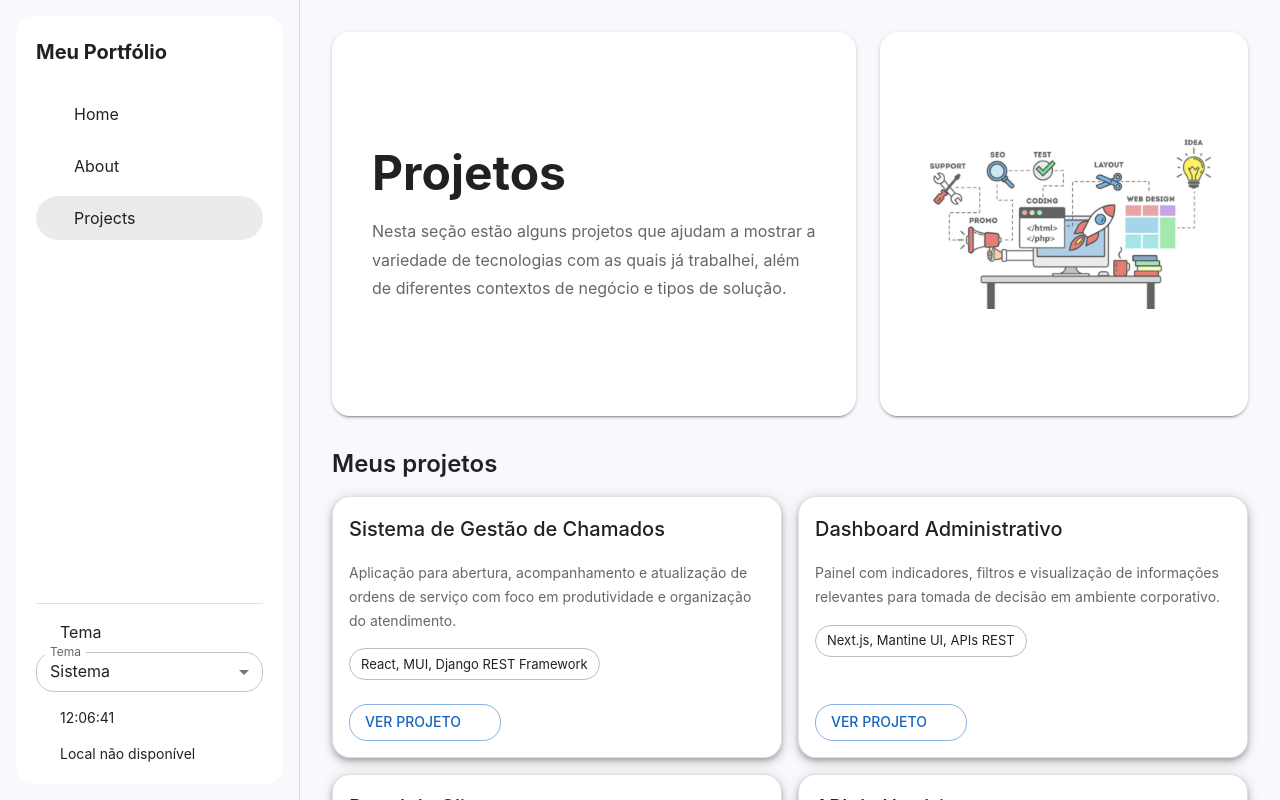
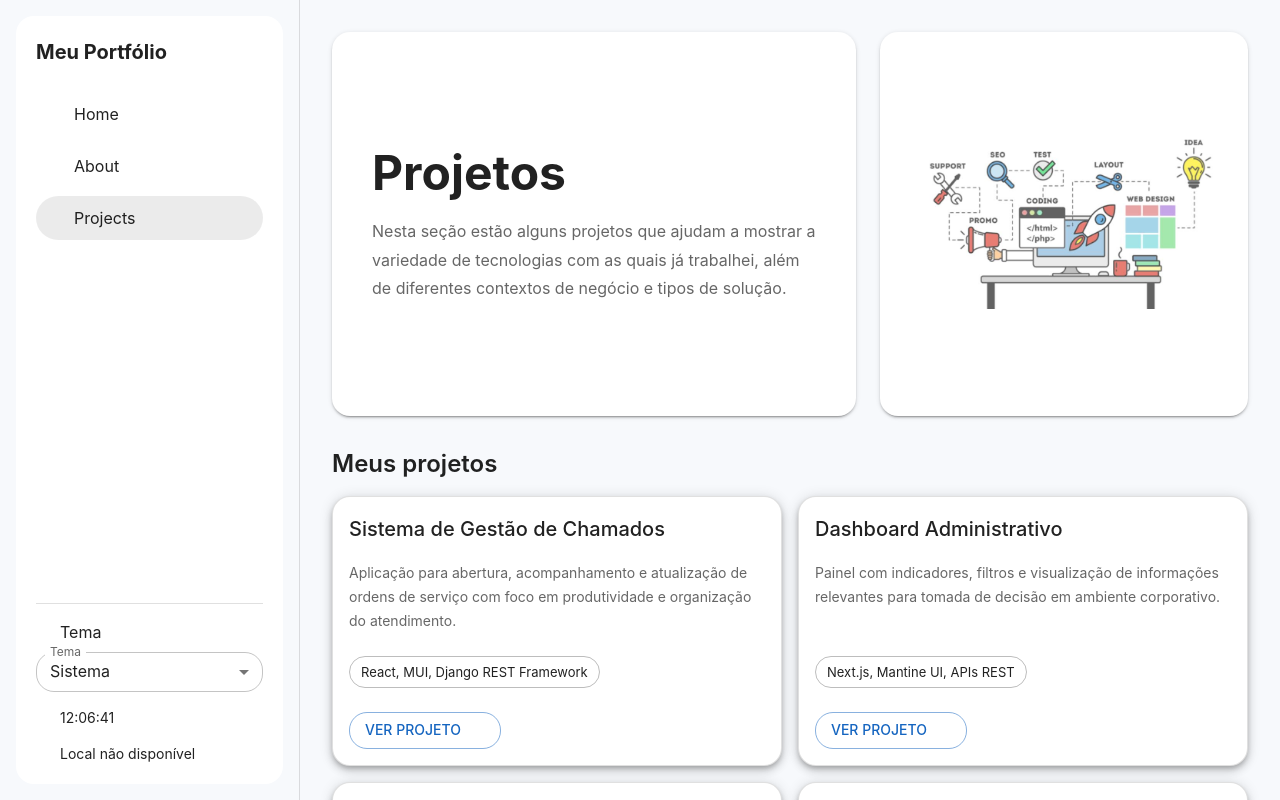
Before and after one commit to rbressanelli/portfolio-roberto, a React (Vite) app: page /projects in a window 1280 px wide. Shown: the top 800 px of the page. Built offline with nearby package versions, Linux system fonts and the light colour scheme; no server answers; the database is empty; some icons are missing.

Commit message:
Feat: changed flex box of projects cards

```diff
--- a/src/components/ProjectCard.tsx
+++ b/src/components/ProjectCard.tsx
@@ -6,6 +6,7 @@ import {
   Typography,
   Stack,
   Chip,
+  Box,
 } from "@mui/material";
 import LaunchRoundedIcon from "@mui/icons-material/LaunchRounded";
 
@@ -36,8 +37,10 @@ function ProjectCard({ project }: { project: Project }) {
       }}
     >
       <CardContent sx={{ flex: 1 }}>
-        <Stack spacing={2}>
+        <Stack height={'100%'} spacing={2}>
           <Typography variant="h6">{project.title}</Typography>
+          <Box sx={{ display: "flex", flexDirection: "column", justifyContent: "space-between", gap: 1, height: "100%" }}>
+
             <Typography
               variant="body2"
               color="text.secondary"
@@ -48,8 +51,9 @@ function ProjectCard({ project }: { project: Project }) {
             <Chip
               label={project.stack}
               variant="outlined"
-            sx={{ width: "fit-content" }}
+              sx={{ width: "fit-content", mt: 2 }}
             />
+          </Box>
         </Stack>
       </CardContent>
 
```
Lines whose indentation alone changed are shown as unchanged.
